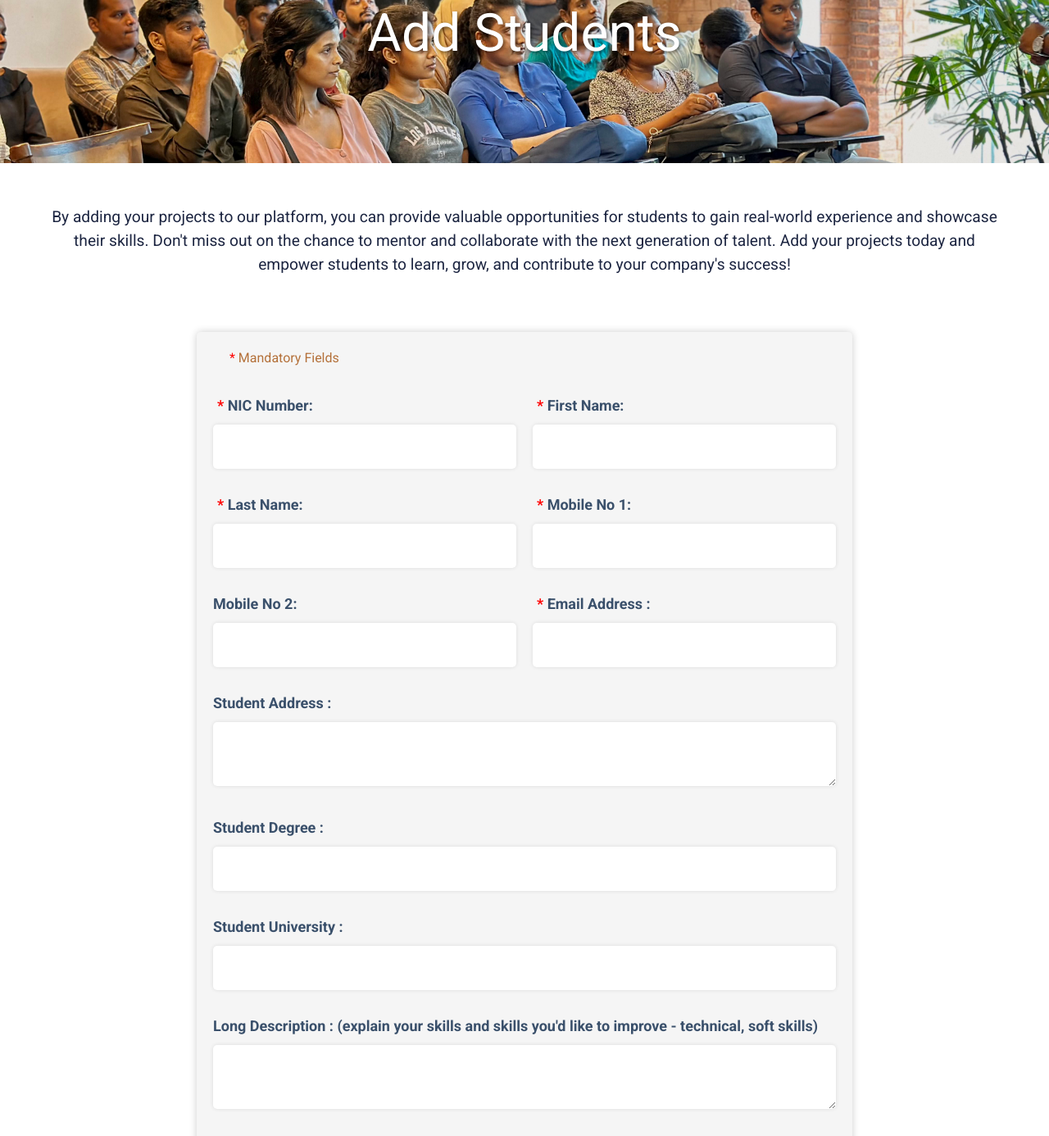
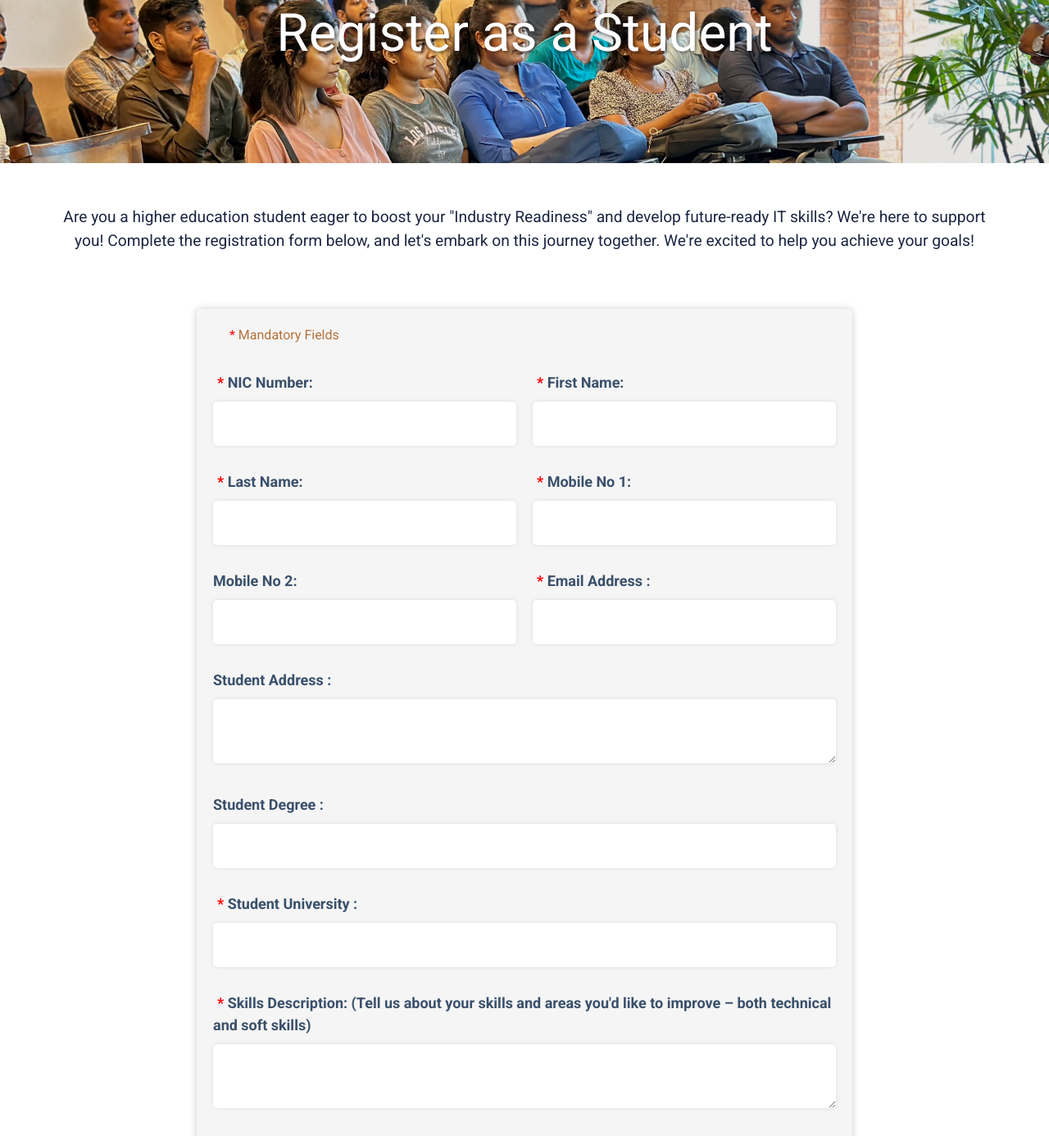
Before and after one commit to tracet2t/t2t-platform, a plain HTML site: page index.html in a window 1280 px wide. Shown: the part 160-1546 px from the top of the page at 82% size. Drawn offline with nearby package versions, Linux system fonts and the light colour scheme.

Commit message:
Update index.html
1. Change the heading
2. Change the description
3. make the university and Long description mandatory
4. rename long description as below;

```diff
--- a/index.html
+++ b/index.html
@@ -1,7 +1,7 @@
 <!DOCTYPE html>
 <html>
   <head>
-    <title>Add Student</title>
+    <title>Register as a Student</title>
     <link rel="icon" type="image/x-icon" href="images/favicon.ico" />
 
     <meta charset="UTF-8" />
@@ -103,7 +103,7 @@
           class="header-image"
         />
         <div class="header-text-container">
-          <h1 class="header-title">Add Students</h1>
+          <h1 class="header-title">Register as a Student</h1>
         </div>
       </div>
     </header>
@@ -111,12 +111,10 @@
       <div class="description-container">
         <div class="description-text-container">
           <p class="description-text">
-            By adding your projects to our platform, you can provide valuable
-            opportunities for students to gain real-world experience and
-            showcase their skills. Don't miss out on the chance to mentor and
-            collaborate with the next generation of talent. Add your projects
-            today and empower students to learn, grow, and contribute to your
-            company's success!
+            Are you a higher education student eager to boost your "Industry
+            Readiness" and develop future-ready IT skills? We're here to support
+            you! Complete the registration form below, and let's embark on this
+            journey together. We're excited to help you achieve your goals!
           </p>
         </div>
       </div>
@@ -195,18 +193,20 @@
           <input value="" name="Student_Degree" id="degree" />
         </div>
         <div class="form-group full-width">
-          <label>Student University :</label>
-          <input value="" name="Student_University" id="university" />
+          <label><span class="mandatory"></span>Student University :</label>
+          <input value="" name="Student_University" id="university" required />
         </div>
         <div class="form-group full-width">
           <label
-            >Long Description : (explain your skills and skills you'd like to
-            improve - technical, soft skills)</label
+            ><span class="mandatory"></span>Skills Description: (Tell us about
+            your skills and areas you'd like to improve – both technical
+            and soft skills)</label
           >
           <textarea
             value=""
             name="Long_Description"
             id="description"
+            required
           ></textarea>
         </div>
         <div class="form-group full-width">
```
